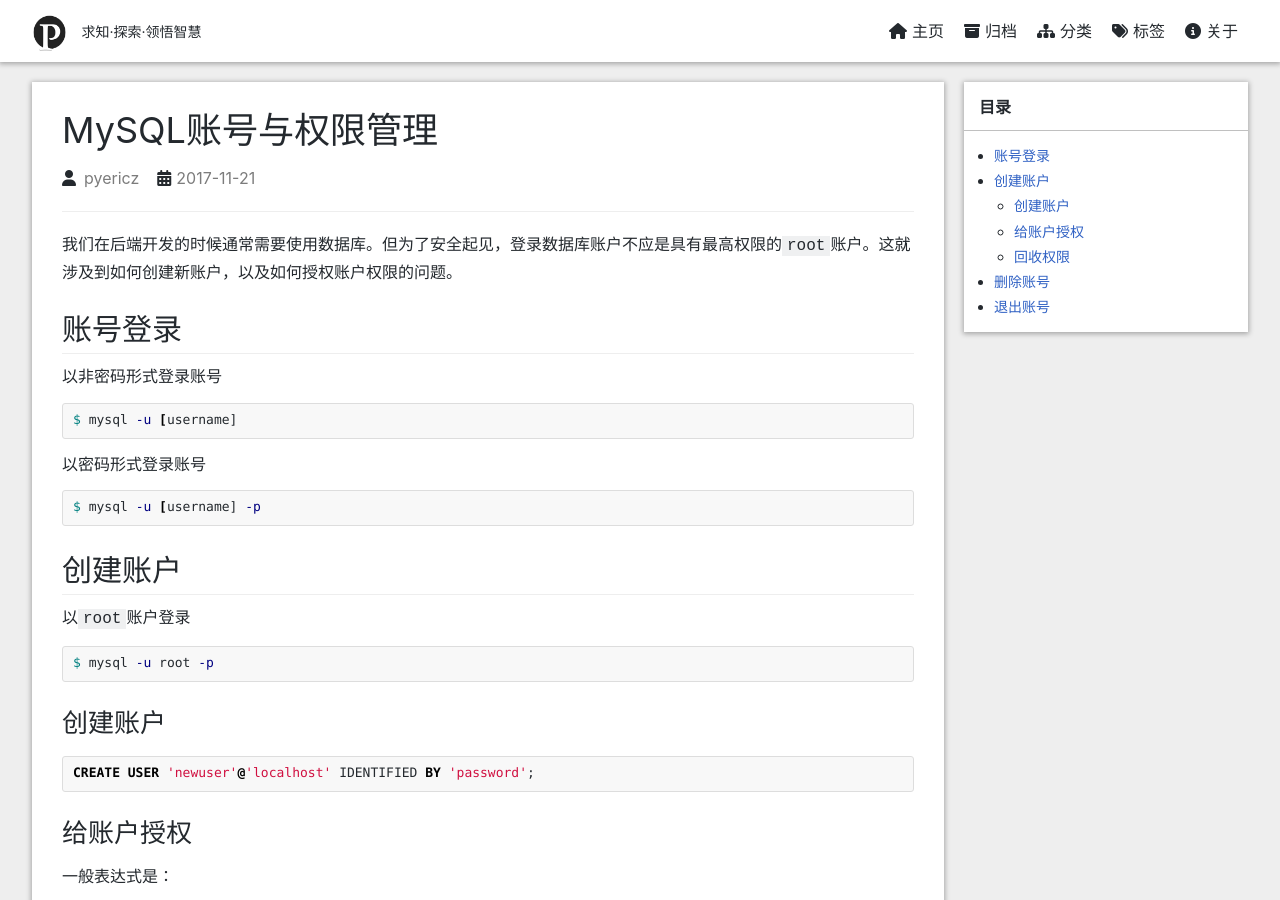
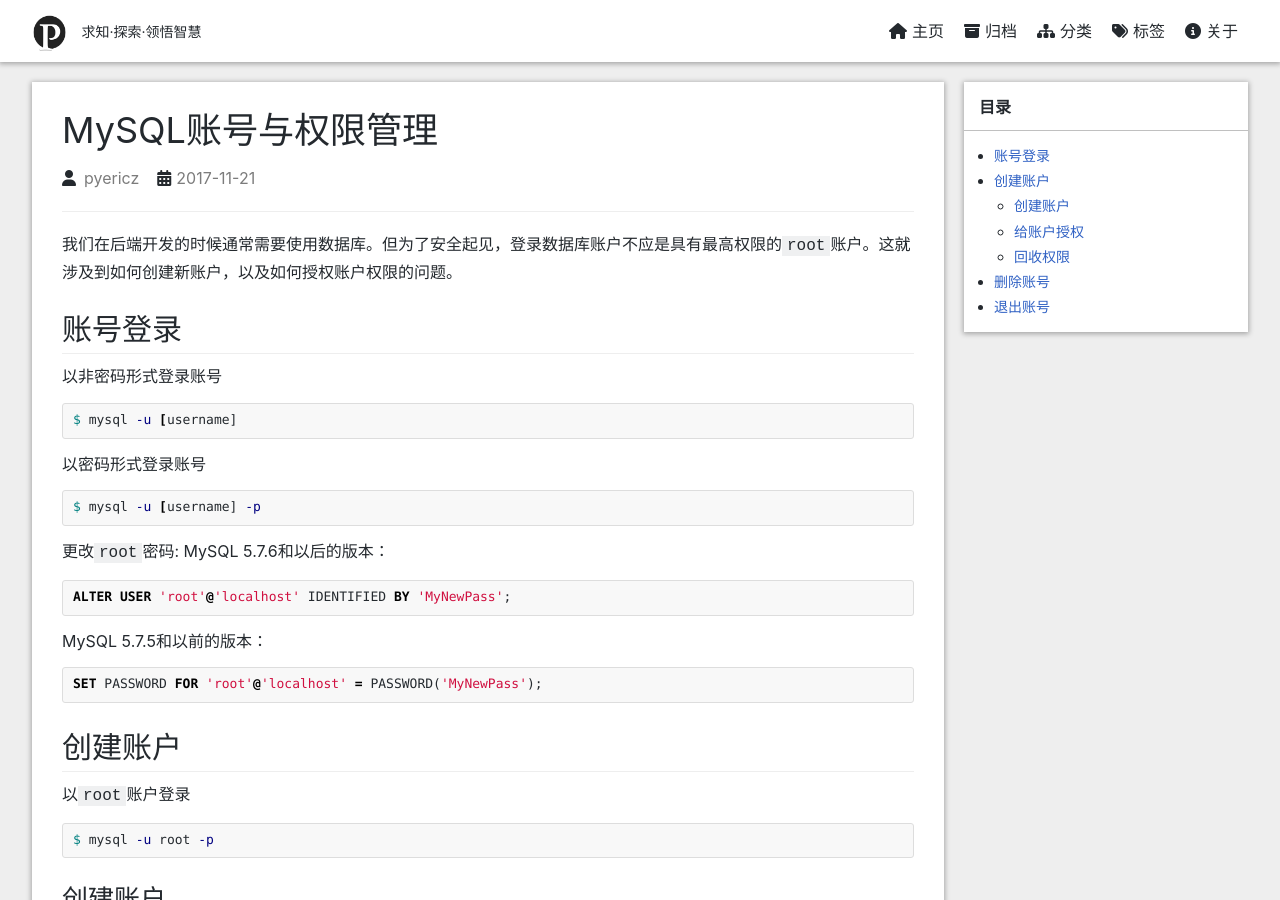
Before and after one commit to pyericz/blog, a Jekyll site: the page built from _posts/2017-11-21-mysql-account-privilege.md, in a window 1280 px wide and 900 px high. Built offline with Jekyll 4.4.1, drawn with Linux system fonts in a browser that asks for light colours; nearby versions of some CDN libraries; comment, search, counter and statistics services are not loaded; a style sheet for code colours, icons or effects is not loaded.

Commit message:
update mysql-account-privilege

````diff
--- a/_posts/2017-11-21-mysql-account-privilege.md
+++ b/_posts/2017-11-21-mysql-account-privilege.md
@@ -22,6 +22,19 @@
 以密码形式登录账号
 ```shell
 $ mysql -u [username] -p
+```
+
+更改```root```密码:
+MySQL 5.7.6和以后的版本：
+
+```sql
+ALTER USER 'root'@'localhost' IDENTIFIED BY 'MyNewPass';
+```
+
+MySQL 5.7.5和以前的版本：
+
+```sql
+SET PASSWORD FOR 'root'@'localhost' = PASSWORD('MyNewPass');
 ```
 
 ## 创建账户
````
